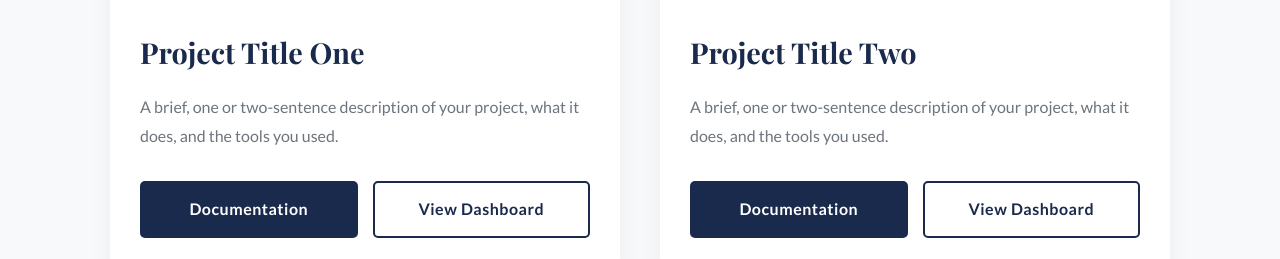
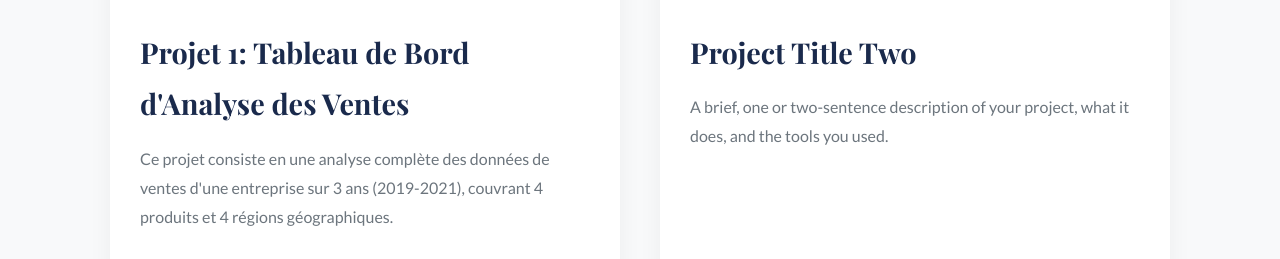
Before and after one commit to kodjojoel20-ctrl/kodjojoel, a plain HTML site: page index.html in a window 1280 px wide. Shown: the part 1572-1831 px from the top of the page. Drawn offline with nearby package versions, Linux system fonts and the light colour scheme.

Commit message:
Update index.html

```diff
--- a/index.html
+++ b/index.html
@@ -80,8 +80,8 @@
                 <!--💡UPDATE: Add a preview image of your project to assets/images/ -->
                 <img src="assets/images/project-placeholder-1.jpg" alt="Project One Preview">
                 <div class="project-card-content">
-                    <h3>Project Title One</h3>
-                    <p>A brief, one or two-sentence description of your project, what it does, and the tools you used.</p>
+                    <h3>Projet 1: Tableau de Bord d'Analyse des Ventes</h3>
+                    <p>Ce projet consiste en une analyse complète des données de ventes d'une entreprise sur 3 ans (2019-2021), couvrant 4 produits et 4 régions géographiques.</p>
                     <div class="project-buttons">
                         <!--💡UPDATE: Add link to your project's code/documentation on GitHub-->
                         <a href="[YOUR_GITHUB_PROJECT_URL]" target="_blank" class="btn">Documentation</a>
```
